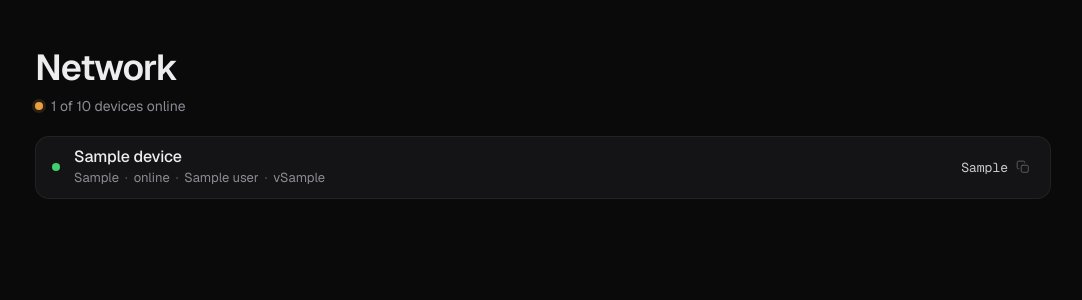
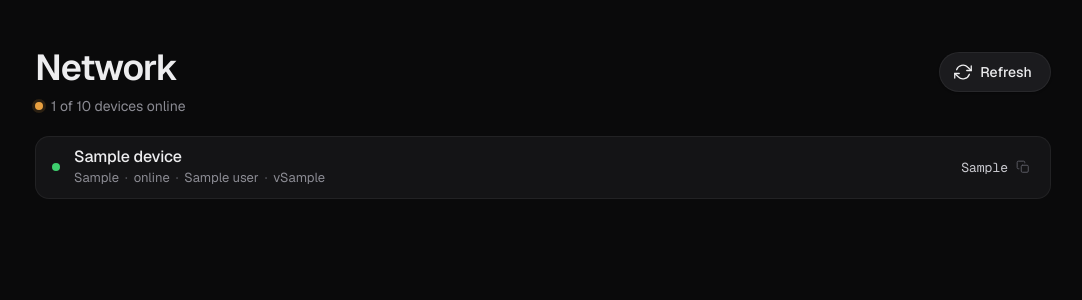
Before and after one commit to tashifkhan/home-lab, a FastAPI app: template dashboard/templates/tailscale.html in a window 1280 px wide. Shown: the part 53-353 px from the top of the page, without its empty margins (97-1179 px from the left). Run offline with FastAPI, Linux system fonts and the light colour scheme; the template is opened without the code that fills it: most values are stand-ins (such as "Sample title", 1, 10 or a date in 2020).

Commit message:
feat(dashboard): add manual refresh to Network page

```diff
--- a/dashboard/app/services/tailscale.py
+++ b/dashboard/app/services/tailscale.py
@@ -106,14 +106,15 @@ def _parse_device(raw: dict) -> dict:
     }
 
 
-async def get_devices() -> tuple[list[dict], str]:
+async def get_devices(force: bool = False) -> tuple[list[dict], str]:
     """Return (devices, checked_at_iso). Cached for _DEVICE_CACHE_TTL seconds."""
     global _device_cache, _device_cache_at
 
     now = datetime.now(timezone.utc)
 
     if (
-        _device_cache is not None
+        not force
+        and _device_cache is not None
         and _device_cache_at is not None
         and (now - _device_cache_at).total_seconds() < _DEVICE_CACHE_TTL
     ):
--- a/dashboard/static/app.css
+++ b/dashboard/static/app.css
@@ -117,6 +117,8 @@ code.accent { color: var(--accent); background: rgba(232, 160, 64, 0.1); }
 /* ── page head ───────────────────────────────────────── */
 
 .head { margin-bottom: 20px; }
+.head-row { display: flex; align-items: flex-start; justify-content: space-between; gap: 16px; }
+.head-titles { min-width: 0; }
 .head h1 { font-size: 30px; font-weight: 600; letter-spacing: -0.025em; line-height: 1.1; }
 .head-sub { display: flex; align-items: center; gap: 8px; flex-wrap: wrap; margin-top: 8px; font-size: 14px; color: var(--muted); }
 p.head-note { display: block; line-height: 1.6; }
@@ -256,6 +258,45 @@ a.row-main:active { background: rgba(255, 255, 255, 0.05); }
 .hide-sm { display: none; }
 @media (min-width: 720px) { .hide-sm { display: inline; } }
 
+/* ── manual refresh (M3 tonal button + FAB) ───────────── */
+
+.refresh-btn {
+    flex: none; display: none; align-items: center; gap: 8px;
+    height: 40px; padding: 0 18px 0 14px; margin-top: 4px;
+    border-radius: 20px; border: 1px solid var(--line);
+    background: var(--surface-2); color: var(--text);
+    font-size: 14px; font-weight: 500; letter-spacing: 0.01em;
+    box-shadow: 0 1px 2px rgba(0, 0, 0, 0.3);
+    transition: background-color .15s, border-color .15s, transform .15s, box-shadow .15s;
+}
+.refresh-btn:hover { background: #232326; border-color: var(--line-2); box-shadow: 0 2px 8px rgba(0, 0, 0, 0.4); }
+.refresh-btn:active { transform: scale(0.97); }
+.refresh-icon { display: inline-flex; }
+.refresh-icon .i { width: 18px; height: 18px; }
+.refresh-btn.is-loading, .fab.is-loading { pointer-events: none; }
+.refresh-btn.is-loading .refresh-icon .i { animation: spin 0.9s linear infinite; }
+
+.fab {
+    position: fixed; z-index: 30;
+    right: 20px; bottom: calc(var(--tabbar-h) + var(--safe-b) + 20px);
+    display: inline-flex; align-items: center; justify-content: center;
+    width: 56px; height: 56px; border-radius: 18px;
+    background: var(--accent); color: #141414;
+    box-shadow: 0 6px 16px rgba(0, 0, 0, 0.45), 0 1px 3px rgba(0, 0, 0, 0.4);
+    transition: filter .15s, transform .15s, box-shadow .15s;
+}
+.fab .i { width: 24px; height: 24px; }
+.fab:hover { filter: brightness(1.07); box-shadow: 0 8px 20px rgba(0, 0, 0, 0.5), 0 2px 6px rgba(0, 0, 0, 0.4); }
+.fab:active { transform: scale(0.94); }
+.fab.is-loading .i { animation: spin 0.9s linear infinite; }
+
+@media (min-width: 720px) {
+    .refresh-btn { display: inline-flex; }
+    .fab { display: none; }
+}
+
+@keyframes spin { to { transform: rotate(360deg); } }
+
 .foot-note { margin-top: 14px; padding-left: 4px; font-size: 12px; color: var(--faint); }
 
 .notice { padding: 20px; border-radius: var(--r); background: var(--surface); border: 1px solid var(--line); }
--- a/dashboard/templates/_icons.html
+++ b/dashboard/templates/_icons.html
@@ -32,6 +32,7 @@
     {%- elif name == 'battery' -%}<rect x="2" y="7" width="17" height="10" rx="2.5"/><line x1="22" y1="11" x2="22" y2="13"/><rect x="4.5" y="9.5" width="8" height="5" rx="1" fill="currentColor" stroke="none"/>
     {%- elif name == 'bolt' -%}<rect x="2" y="7" width="17" height="10" rx="2.5"/><line x1="22" y1="11" x2="22" y2="13"/><path d="M11.5 9l-2.5 3.2h3l-2.5 3.3" />
     {%- elif name == 'chevron' -%}<polyline points="9 6 15 12 9 18"/>
+    {%- elif name == 'refresh' -%}<polyline points="23 4 23 10 17 10"/><polyline points="1 20 1 14 7 14"/><path d="M3.5 9a9 9 0 0 1 14.9-3.4L23 10"/><path d="M1 14l4.6 4.4A9 9 0 0 0 20.5 15"/>
     {%- endif -%}
 </svg>
 {%- endmacro -%}
--- a/dashboard/templates/base.html
+++ b/dashboard/templates/base.html
@@ -18,7 +18,7 @@
     <link rel="preconnect" href="https://fonts.googleapis.com">
     <link rel="preconnect" href="https://fonts.gstatic.com" crossorigin>
     <link href="https://fonts.googleapis.com/css2?family=Geist:wght@400;500;600&family=Geist+Mono:wght@400;500&display=swap" rel="stylesheet">
-    <link rel="stylesheet" href="/static/app.css?v=6" />
+    <link rel="stylesheet" href="/static/app.css?v=7" />
     <script>
     // Slide left or right between tabs depending on their order.
     (() => {
--- a/dashboard/templates/tailscale.html
+++ b/dashboard/templates/tailscale.html
@@ -5,11 +5,16 @@
 {% block title %}Network · arr.tashif.codes{% endblock %}
 
 {% block content %}
-<div class="head">
-    <h1>Network</h1>
-    {% if total > 0 %}
-    <p class="head-sub"><span class="dot dot-live" data-state="{{ 'up' if online_count == total else 'warn' }}"></span>{{ online_count }} of {{ total }} devices online</p>
-    {% endif %}
+<div class="head head-row">
+    <div class="head-titles">
+        <h1>Network</h1>
+        {% if total > 0 %}
+        <p class="head-sub"><span class="dot dot-live" data-state="{{ 'up' if online_count == total else 'warn' }}"></span>{{ online_count }} of {{ total }} devices online</p>
+        {% endif %}
+    </div>
+    <a class="refresh-btn" id="refresh-top" href="/tailscale?refresh=1" aria-label="Refresh devices">
+        <span class="refresh-icon">{{ icon('refresh') }}</span><span class="refresh-label">Refresh</span>
+    </a>
 </div>
 
 {% if error %}
@@ -57,6 +62,8 @@
 {% if checked_at %}
 <p class="foot-note"><span id="ts-checked"></span>Refreshes every {{ cache_ttl }}s</p>
 {% endif %}
+
+<a class="fab" id="refresh-fab" href="/tailscale?refresh=1" aria-label="Refresh devices">{{ icon('refresh') }}</a>
 {% endblock %}
 
 {% block scripts %}
@@ -68,6 +75,16 @@
     if (checkedAt && el) el.textContent = 'Checked ' + new Date(checkedAt).toLocaleTimeString([], { hour: '2-digit', minute: '2-digit' }) + ' · ';
     if (ttl) setTimeout(() => location.reload(), (ttl + 2) * 1000);
 
+    // Drop ?refresh=1 / ?fresh=1 so auto-reload doesn't force every cycle.
+    try {
+        const u = new URL(location.href);
+        if (u.searchParams.has('refresh') || u.searchParams.has('fresh')) {
+            u.searchParams.delete('refresh');
+            u.searchParams.delete('fresh');
+            history.replaceState(null, '', u.pathname + (u.search ? '?' + u.searchParams.toString() : ''));
+        }
+    } catch {}
+
     document.querySelectorAll('.ip').forEach(btn => {
         btn.addEventListener('click', async () => {
             try {
@@ -77,6 +94,25 @@
             } catch {}
         });
     });
+
+    // Manual refresh: warm the server cache via the JSON API, then reload once.
+    const topBtn = document.getElementById('refresh-top');
+    const fab = document.getElementById('refresh-fab');
+    let busy = false;
+    async function manualRefresh(e) {
+        if (e) e.preventDefault();
+        if (busy) return;
+        busy = true;
+        for (const b of [topBtn, fab]) if (b) b.classList.add('is-loading');
+        try {
+            const r = await fetch('/api/tailscale/devices?fresh=1', { headers: { 'Accept': 'application/json' } });
+            if (!r.ok) throw new Error('refresh failed');
+            location.reload();
+        } catch {
+            location.href = '/tailscale?refresh=1';
+        }
+    }
+    for (const b of [topBtn, fab]) if (b) b.addEventListener('click', manualRefresh);
 })();
 </script>
 {% endblock %}
```
Also changed, not shown: dashboard/app/routers/tailscale.py (+17 -2 lines).
